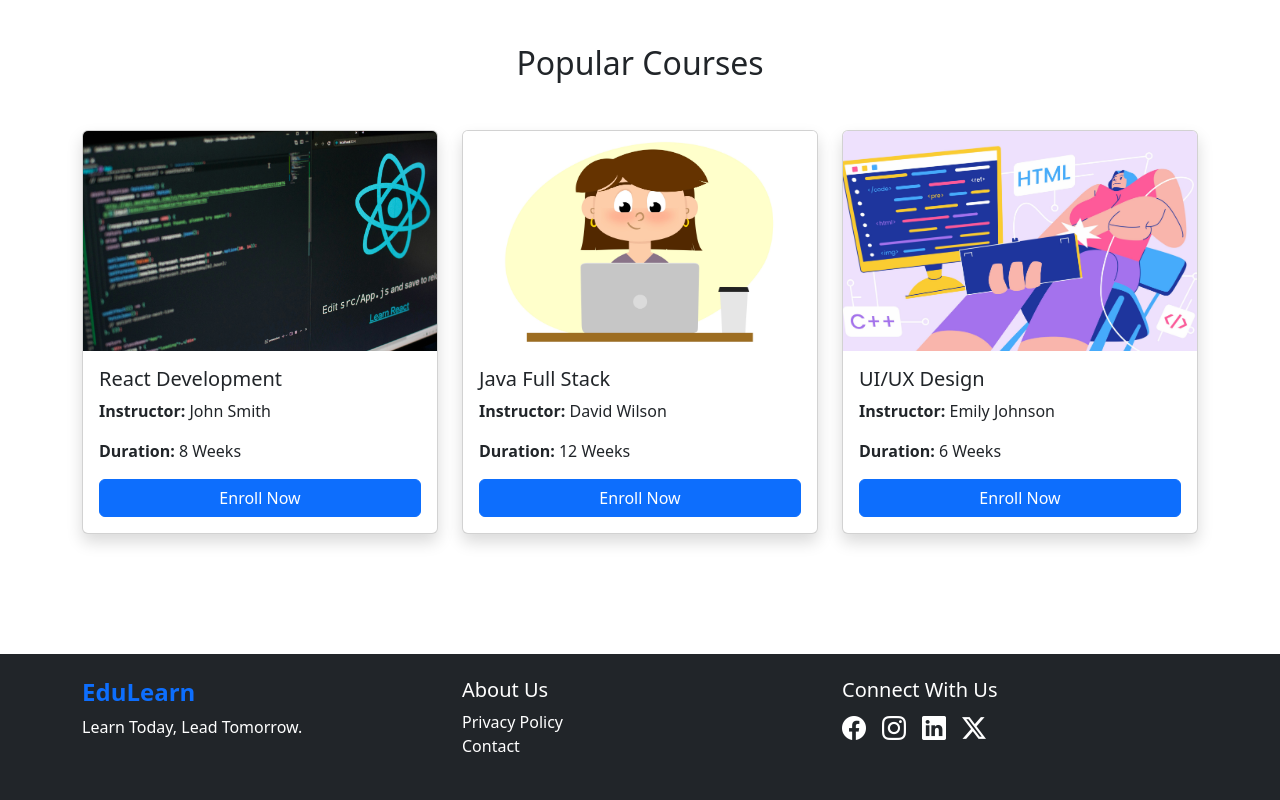
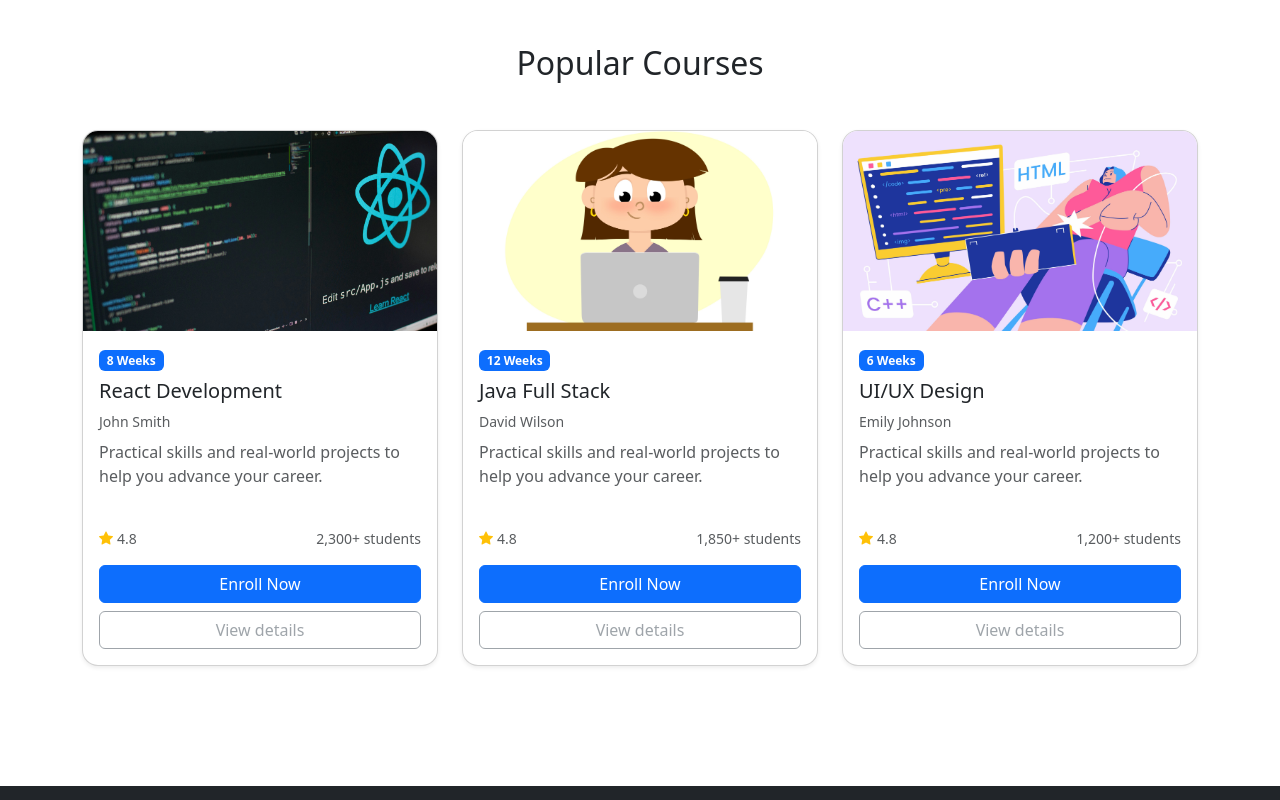
Before and after one commit to MadhurChaturvedi/EduLearn, a React (Vite) app in the folder frontend/: page / in a window 1280 px wide. Shown: the part 780-1580 px from the top of the page. Built offline with nearby package versions, Linux system fonts and the light colour scheme; no server answers.

Commit message:
fix the course the section

```diff
--- a/frontend/src/components/CourseCard.jsx
+++ b/frontend/src/components/CourseCard.jsx
@@ -1,31 +1,60 @@
-import React from "react";
+import React from 'react';
+import { Link } from 'react-router-dom';
 
-const CourseCard = ({ image, title, instructor, duration, rating }) => {
+const CourseCard = ({ course }) => {
+  const {
+    image,
+    title,
+    instructor,
+    duration,
+    rating = 4.8,
+    description,
+    students,
+    _id,
+  } = course;
+
+  const imageUrl = image || `https://source.unsplash.com/collection/190727/800x450?sig=${encodeURIComponent(title || 'course')}`;
+  const instructorName = instructor?.name || instructor || 'Expert Instructor';
+  const studentLabel = students || '2,400+';
+  const durationLabel = duration || 'Self paced';
+
   return (
-    <div className="col-md-4 mb-4">
-      <div className="card h-100 shadow">
-        <img
-          src={image}
-          className="card-img-top"
-          alt={title}
-          style={{ height: "220px", objectFit: "cover" }}
-        />
+    <div className="col-md-6 col-xl-4 mb-4">
+      <div className="card h-100 rounded-4 shadow-sm overflow-hidden">
+        <div className="ratio ratio-16x9">
+          <img src={imageUrl} className="card-img-top" alt={title} style={{ objectFit: 'cover' }} />
+        </div>
+        <div className="card-body d-flex flex-column">
+          <div className="mb-3">
+            <span className="badge bg-primary mb-2">{durationLabel}</span>
+            <h5 className="card-title">{title}</h5>
+            <p className="text-muted small mb-2">{instructorName}</p>
+            <p className="card-text text-muted" style={{ minHeight: 72 }}>
+              {description ? `${description.slice(0, 110)}${description.length > 110 ? '...' : ''}` : 'Practical skills and real-world projects to help you advance your career.'}
+            </p>
+          </div>
 
-        <div className="card-body">
-          <h5 className="card-title">{title}</h5>
-
-          <p className="card-text">
-            <strong>Instructor:</strong> {instructor}
-          </p>
-
-          <p className="card-text">
-            <strong>Duration:</strong> {duration}
-          </p>
-
-
-          <button className="btn btn-primary w-100">
-            Enroll Now
-          </button>
+          <div className="mt-auto">
+            <div className="d-flex justify-content-between align-items-center mb-3 small text-muted">
+              <div>
+                <i className="bi bi-star-fill text-warning me-1"></i>
+                {rating}
+              </div>
+              <div>{studentLabel} students</div>
+            </div>
+            <div className="d-grid gap-2">
+              <button className="btn btn-primary">Enroll Now</button>
+              {_id ? (
+                <Link className="btn btn-outline-secondary" to={`/courses/${_id}`}>
+                  View details
+                </Link>
+              ) : (
+                <button className="btn btn-outline-secondary" disabled>
+                  View details
+                </button>
+              )}
+            </div>
+          </div>
         </div>
       </div>
     </div>
--- a/frontend/src/components/Courses.jsx
+++ b/frontend/src/components/Courses.jsx
@@ -38,14 +38,7 @@ const Courses = () => {
 
       <div className="row">
         {courseList.map((course, index) => (
-          <CourseCard
-            key={index}
-            image={course.image}
-            title={course.title}
-            instructor={course.instructor}
-            duration={course.duration}
-            students={course.students}
-          />
+          <CourseCard key={index} course={course} />
         ))}
       </div>
     </section>
--- a/frontend/src/components/Navbar.jsx
+++ b/frontend/src/components/Navbar.jsx
@@ -1,7 +1,10 @@
-import React from 'react';
+import React, { useContext } from 'react';
 import { NavLink, Link } from 'react-router-dom';
+import { AuthContext } from '../context/AuthContext';
 
 const Navbar = () => {
+  const { token, user, logout } = useContext(AuthContext);
+
   return (
     <nav className="navbar navbar-expand-lg sticky-top navbar-light bg-white shadow-sm ">
       <div className="container">
@@ -49,14 +52,26 @@ const Navbar = () => {
           </ul>
 
           {/* Buttons */}
-          <div className="d-flex">
-            <Link className="btn btn-outline-primary me-2" to="/login">
-              Login
-            </Link>
-
-            <Link className="btn btn-primary" to="/register">
-              Register
-            </Link>
+          <div className="d-flex align-items-center gap-2">
+            {token ? (
+              <>
+                <Link className="btn btn-outline-secondary" to="/dashboard">
+                  Dashboard
+                </Link>
+                <button className="btn btn-danger" onClick={logout}>
+                  Logout
+                </button>
+              </>
+            ) : (
+              <>
+                <Link className="btn btn-outline-primary" to="/login">
+                  Login
+                </Link>
+                <Link className="btn btn-primary" to="/register">
+                  Register
+                </Link>
+              </>
+            )}
           </div>
         </div>
       </div>
--- a/frontend/src/pages/CoursesPage.jsx
+++ b/frontend/src/pages/CoursesPage.jsx
@@ -37,18 +37,22 @@ const CoursesPage = () => {
         </div>
       </div>
 
-      {loading ? <div>Loading...</div> : (
-        filtered.length === 0 ? (
+      {loading ? (
+        <div className="d-flex justify-content-center py-5">
+          <div className="spinner-border text-primary" role="status">
+            <span className="visually-hidden">Loading...</span>
+          </div>
+        </div>
+      ) : (filtered.length === 0 ? (
         <div className="text-center py-5">
           <h4>No courses found</h4>
           <p className="text-muted">Try a different search or check back later.</p>
         </div>
       ) : (
         <div className="row">
-            {filtered.map(c => <CourseCard key={c._id} course={c} />)}
+          {filtered.map(c => <CourseCard key={c._id || c.title} course={c} />)}
         </div>
-        )
-      )}
+      ))}
     </div>
   );
 };
--- a/frontend/src/pages/Dashboard.jsx
+++ b/frontend/src/pages/Dashboard.jsx
@@ -4,7 +4,7 @@ import CourseCard from '../components/CourseCard';
 import { API_BASE } from '../services/api';
 
 const Dashboard = () => {
-  const { user, token } = useContext(AuthContext);
+  const { user, token, logout } = useContext(AuthContext);
   const [courses, setCourses] = useState([]);
   const [loading, setLoading] = useState(true);
   const [active, setActive] = useState('my-courses');
@@ -70,8 +70,11 @@ const Dashboard = () => {
                 <h2 className="fw-bold">{user?.name || 'Learner'}'s Dashboard</h2>
                 <p className="text-muted">Track your progress, continue courses, and discover new skills.</p>
               </div>
-              <div className="d-flex gap-2">
+              <div className="d-flex gap-2 flex-wrap">
                 <button className="btn btn-outline-secondary">Manage account</button>
+                <button className="btn btn-secondary" onClick={logout}>
+                  Logout
+                </button>
                 <button className="btn btn-primary">View certificates</button>
               </div>
             </div>
```
Lines whose indentation alone changed are shown as unchanged.
